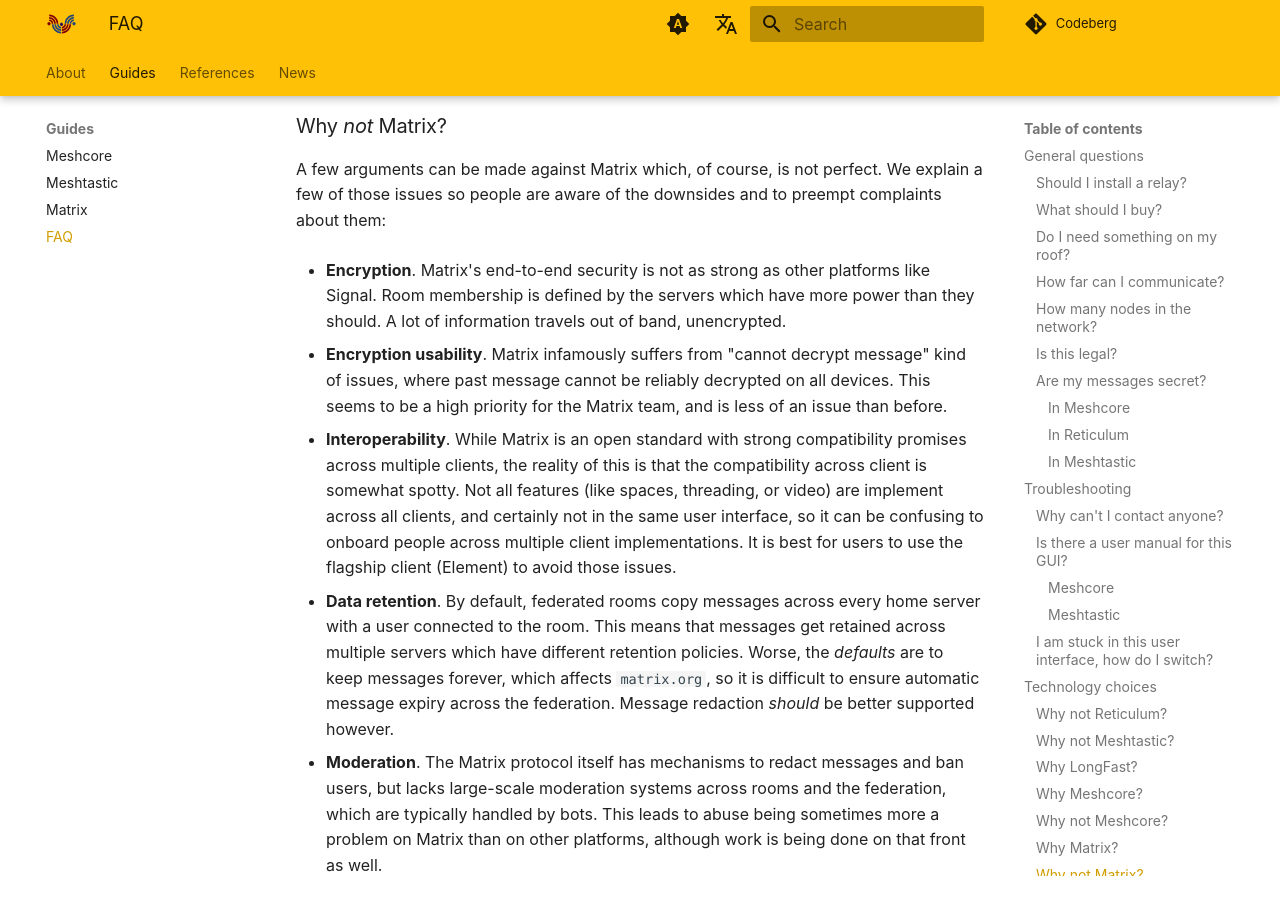
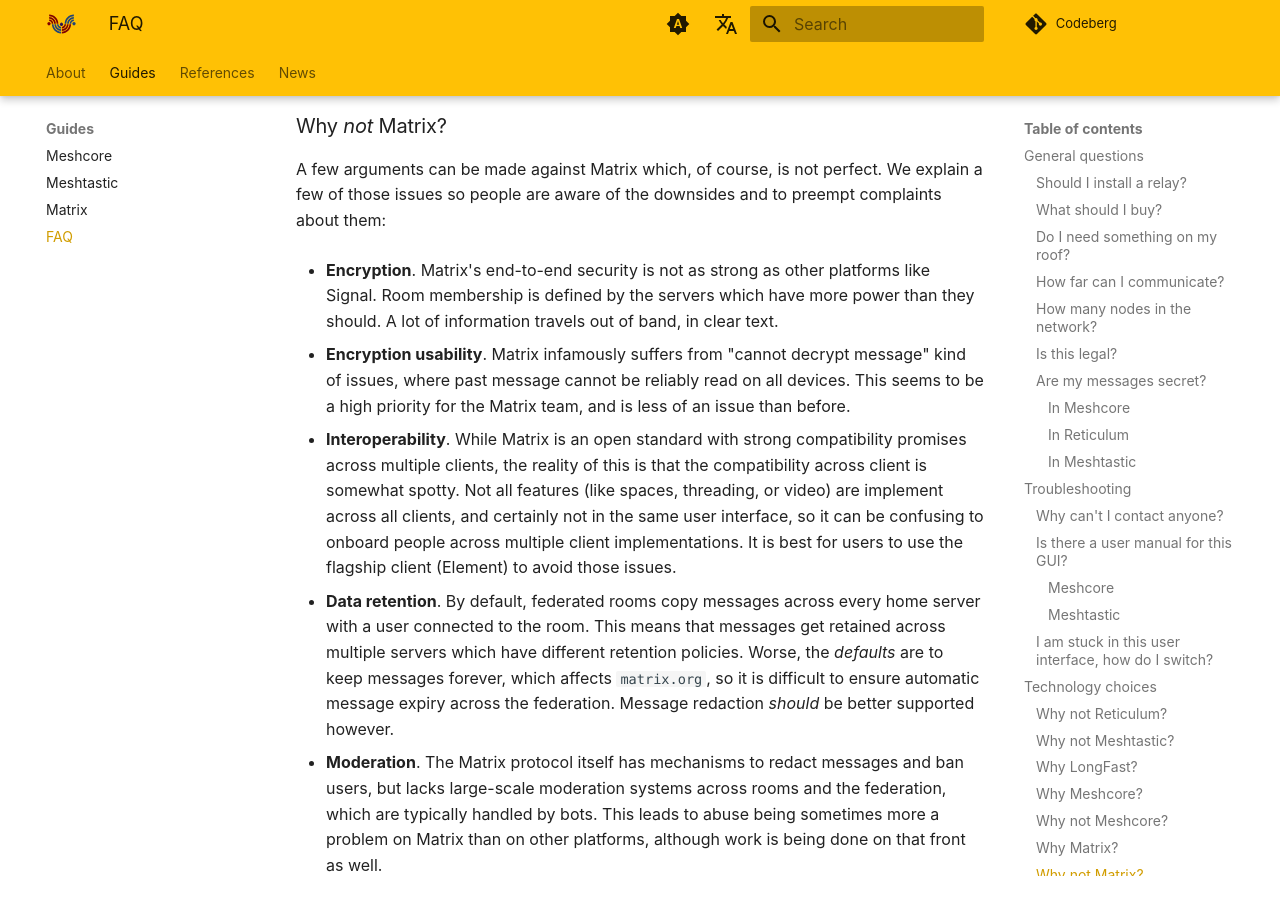
Before and after one commit to ReseauLibre/lora.reseaulibre.ca, an MkDocs documentation site: the page built from docs/guides/faq.md, in a window 1280 px wide and 900 px high, scrolled down 9281 px. Built offline with MkDocs 1.6.1 and Material for MkDocs 9.7.7, drawn with Linux system fonts in a browser that asks for light colours; plug-ins that fetch from the network failed and are left out; comment, search, counter and statistics services are not loaded.

Commit message:
fix typos according to aspell

```diff
--- a/docs/guides/faq.md
+++ b/docs/guides/faq.md
@@ -457,11 +457,11 @@
 - **Encryption**. Matrix's end-to-end security is not as strong as
   other platforms like Signal. Room membership is defined by the
   servers which have more power than they should. A lot of information
-  travels out of band, unencrypted.
+  travels out of band, in clear text.
 
 - **Encryption usability**. Matrix infamously suffers from "cannot
   decrypt message" kind of issues, where past message cannot be
-  reliably decrypted on all devices. This seems to be a high priority
+  reliably read on all devices. This seems to be a high priority
   for the Matrix team, and is less of an issue than before.
 
 - **Interoperability**. While Matrix is an open standard with strong
```
